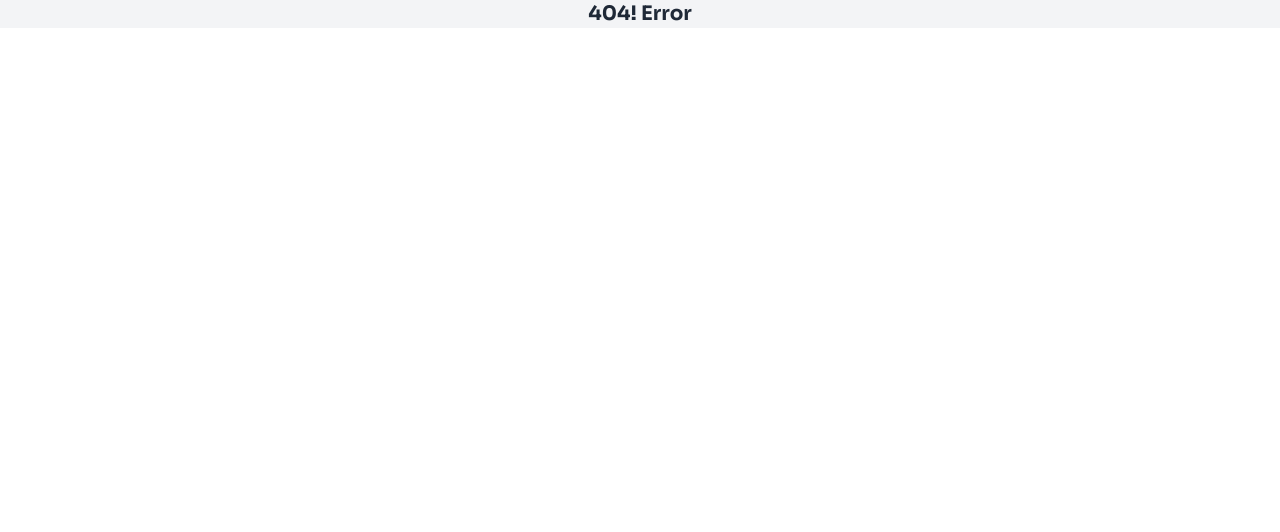
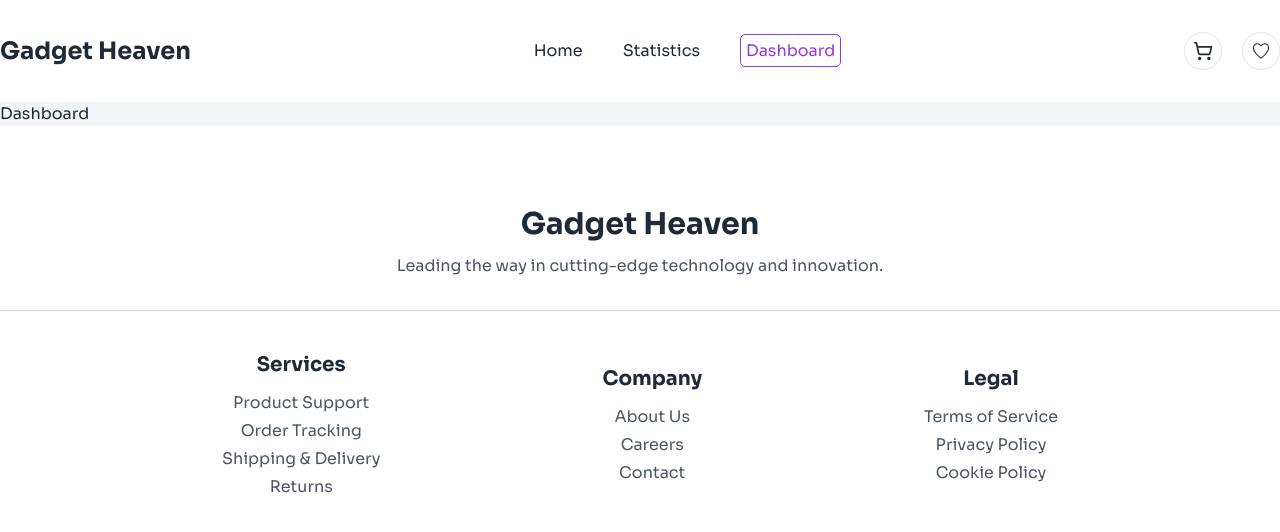
Before and after one commit to programming-hero-web-course-4/b10a8-gadget-heaven-khairul1036, a React (Vite) app: page /dashboard in a window 1280 px wide. Before the commit this address had no page. Shown: the top 532 px of the page. Built offline with nearby package versions, Linux system fonts and the light colour scheme.

Commit message:
show all product in home page

```diff
--- /dev/null
+++ b/src/components/Banner.jsx
@@ -0,0 +1,19 @@
+
+const Banner = () => {
+    return (
+        <>
+        <div className="bg-[#9538E2] text-center pt-16 pb-72">
+            <div className="w-2/3 mx-auto text-white space-y-5">
+                <h1 className="text-5xl font-bold">Upgrade Your Tech Accessorize with Gadget Heaven Accessories</h1>
+                <p className="px-60">Explore the latest gadgets that will take your experience to the next level. From smart devices to the coolest accessories, we have it all!</p>
+                <button className="btn rounded-full text-[#9538E2]">Shop Now</button>
+            </div>
+        </div>
+        <div className="w-1/2 mx-auto rounded-xl border-2 border-white bg-white bg-opacity-25 p-5 relative bottom-52">
+            <img className="rounded-xl" src="src/assets/banner.jpg" alt="banner" />
+        </div>
+        </>
+    );
+};
+
+export default Banner;
--- /dev/null
+++ b/src/components/Dashboard.jsx
@@ -0,0 +1,11 @@
+import React from 'react';
+
+const Dashboard = () => {
+    return (
+        <div>
+            Dashboard
+        </div>
+    );
+};
+
+export default Dashboard;
--- /dev/null
+++ b/src/components/GadgetDetails.jsx
@@ -0,0 +1,14 @@
+import React from 'react';
+import { useParams } from 'react-router-dom';
+
+const GadgetDetails = () => {
+    const param = useParams();
+    const {product_id} = param;
+    return (
+        <div>
+            {product_id}
+        </div>
+    );
+};
+
+export default GadgetDetails;
--- a/src/components/Home.jsx
+++ b/src/components/Home.jsx
@@ -1,20 +1,11 @@
+import Banner from "./Banner";
+import Products from "./Products";
+
 const Home = () => {
     return (
         <>
-        <div className="bg-[#9538E2] text-center pt-16 pb-72">
-            <div className="w-2/3 mx-auto text-white space-y-5">
-                <h1 className="text-5xl font-bold">Upgrade Your Tech Accessorize with Gadget Heaven Accessories</h1>
-                <p className="px-60">Explore the latest gadgets that will take your experience to the next level. From smart devices to the coolest accessories, we have it all!</p>
-                <button className="btn rounded-full text-[#9538E2]">Shop Now</button>
-            </div>
-        </div>
-        <div className="w-1/2 mx-auto rounded-xl border-2 border-white bg-white bg-opacity-25 p-5 relative -top-40">
-            <img className="rounded-xl" src="src/assets/banner.jpg" alt="banner" />
-        </div>
-
-        <div className="max-w-screen-2xl mx-auto">
-            <h1 className="font-bold text-3xl text-center">Explore Cutting-Edge Gadgets</h1>
-        </div>
+        <Banner></Banner>
+        <Products></Products>
         </>
     );
 };
--- /dev/null
+++ b/src/components/NavLink.css
@@ -0,0 +1,6 @@
+.active {
+    color: #9538E2;
+    border: 1px solid #9538E2;
+    border-radius: 5px;
+    padding: 5px ;
+  }
--- a/src/components/Navbar.jsx
+++ b/src/components/Navbar.jsx
@@ -1,16 +1,23 @@
 import { LuShoppingCart } from "react-icons/lu";
 import { IoIosHeartEmpty } from "react-icons/io";
+import { NavLink } from "react-router-dom";
+import './NavLink.css'
 
 const Navbar = () => {
+
+    const links = <>
+        <li><NavLink to="/">Home</NavLink></li>
+        <li><NavLink to="/statistics">Statistics</NavLink></li>
+        <li><NavLink to="/dashboard">Dashboard</NavLink></li>
+    </>
+
     return (
         <div className="bg-white">
             <div className="max-w-screen-2xl mx-auto flex justify-between items-center py-8">
             <h1 className="text-2xl font-bold">Gadget Heaven</h1>
             <div>
                 <ul className="flex items-center gap-10 text-base">
-                    <li>Home</li>
-                    <li>Statistics</li>
-                    <li>Dashboard</li>
+                    {links}
                 </ul>
             </div>
             <div className="flex items-center gap-5">
--- /dev/null
+++ b/src/components/Product.jsx
@@ -0,0 +1,16 @@
+import { Link } from "react-router-dom";
+
+const Product = ({product}) => {
+    const {product_id,product_image,product_title,price}=product;
+
+    return (
+        <div className="p-5 bg-white rounded-xl space-y-2">
+            <img className="rounded-xl" src={product_image} alt="" />
+            <h1 className="font-bold text-xl">{product_title}</h1>
+            <p className="text-gray-600">Price: {price}k</p>
+            <Link to={`/gadget-details/${product_id}`}><button className="border border-[#9538E2] text-[#9538E2] px-5 py-2 rounded-xl hover:bg-[#9538E2] hover:text-white">View Details</button></Link>
+        </div>
+    );
+};
+
+export default Product;
--- /dev/null
+++ b/src/components/Products.jsx
@@ -0,0 +1,34 @@
+import { useEffect, useState } from "react";
+import Product from "./Product";
+
+
+const Products = () => {
+
+    const [products, setProducts] = useState([]);
+
+    useEffect(()=>{
+        fetch('./products.json')
+        .then(res=>res.json())
+        .then(data=>setProducts(data))
+    },[]);
+
+    return (
+        <>
+        <div className="max-w-screen-2xl mx-auto pb-20">
+            <h1 className="font-bold text-3xl text-center pb-10">Explore Cutting-Edge Gadgets</h1>
+            <div className="flex gap-10">
+                <div className="w-2/12">
+                    <div className="bg-white rounded-xl p-5">h</div>
+                </div>
+                <div className="w-10/12 grid grid-cols-3 gap-10">
+                {
+                    products.map(product=> <Product key={product.product_id} product={product}></Product>)
+                }
+                </div>
+            </div>
+        </div>
+        </>
+    );
+};
+
+export default Products;
--- /dev/null
+++ b/src/components/Statistics.jsx
@@ -0,0 +1,11 @@
+import React from 'react';
+
+const Statistics = () => {
+    return (
+        <div>
+            Statistics
+        </div>
+    );
+};
+
+export default Statistics;
```
Also changed, not shown: src/main.jsx (+15 -0 lines).
